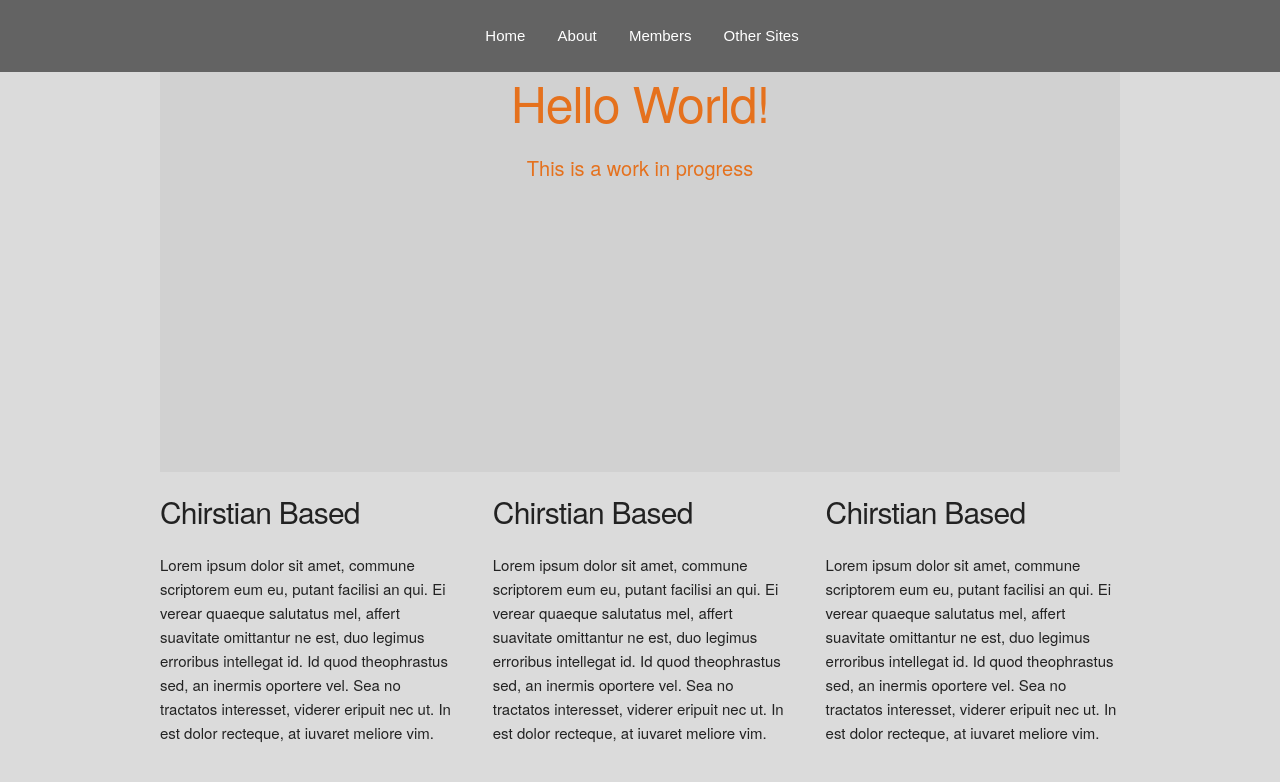
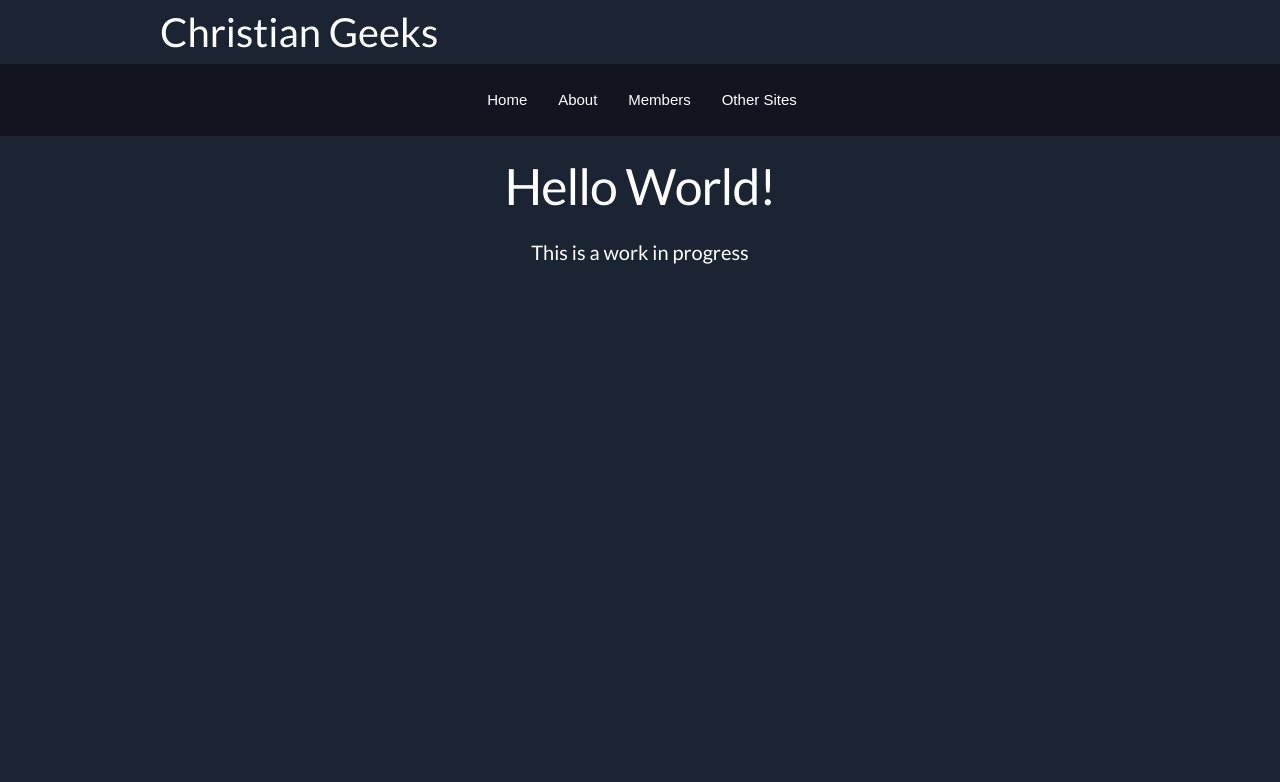
Before and after one commit to Borgdude/christian_geeks, a website: page app_client/index.html at #!/about in a window 1280 px wide. Drawn offline with Linux system fonts and the light colour scheme.

Commit message:
Change colors, add real content to about page

```diff
--- a/app_client/css/skeleton.css
+++ b/app_client/css/skeleton.css
@@ -124,8 +124,7 @@ body {
   font-size: 1.5em; /* currently ems cause chrome bug misinterpreting rems on body element */
   line-height: 1.6;
   font-weight: 400;
-  font-family: "Raleway", "HelveticaNeue", "Helvetica Neue", Helvetica, Arial, sans-serif;
-  color: #222; }
+  color: white; }
 
 
 /* Typography
--- a/app_client/index.html
+++ b/app_client/index.html
@@ -7,6 +7,14 @@
     <link rel="stylesheet" href="css/main.css">
     <link rel="stylesheet" href="css/skeleton.css">
   </head>
+  <div class="container">
+    <div class="row">
+      <div class="brand">
+        Christian Geeks
+      </div>
+    </div>
+  </div>
+
       <nav class="u-full-width">
         <ul>
           <li><a href="/">Home</a></li>
--- a/app_client/scss/main.scss
+++ b/app_client/scss/main.scss
@@ -1,8 +1,8 @@
-$color1: rgba(99, 99, 99, 1);
-$color2: rgba(229, 113, 29, 1);
-$color3: rgba(209, 209, 209, 1);
-$color4: rgba(219, 219, 219, 1);
-$color5: rgba(133, 199, 242, 1);
+$color1: rgba(91, 91, 91, 1);
+$color2: rgba(99, 173, 242, 1);
+$color3: rgba(27, 36, 50, 1);
+$color4: rgba(18, 20, 32, 1);
+$color5: rgba(216, 114, 114, 1);
 
 @import url(https://fonts.googleapis.com/css?family=Lato);
 
@@ -13,7 +13,9 @@ $color5: rgba(133, 199, 242, 1);
 body{
   margin: 0;
   padding: 0;
-  background-color: $color4;
+  background-color: $color3;
+  color: $color2;
+  font-family: 'Lato';
 }
 nav {
   text-align: center;
@@ -21,19 +23,16 @@ nav {
     list-style: none;
     margin: 0;
     padding: 0;
-    background-color: $color1;
+    background-color: $color4;
     text-align: center;
   }
 }
 .contents{
-  font-family: 'Lato';
+
 }
 .jumbo{
-  background-color: $color3;
-  color: $color2;
-  margin: 0 auto;
+  margin: 20px auto;
   text-align: center;
-  height: 400px;
   vertical-align: middle;
   h1{
     font-size: 50px;
@@ -51,7 +50,7 @@ li{
     padding: 14px 16px;
     text-decoration: none;
     &:hover {
-      background-color: $color5;
+      background-color: $color2;
       color: white;
     }
   }
@@ -67,6 +66,9 @@ li{
   margin: 0 auto;
   text-align: center;
 }
+.brand {
+  font-size: 4rem;
+}
 @media screen and (min-width: 600px) {
   nav li {
     display: inline-block;
--- a/app_client/templates/home.view.html
+++ b/app_client/templates/home.view.html
@@ -8,24 +8,4 @@
     </div>
   </div>
   <div class="clear"></div>
-  <div class="row">
-    <div class="one-third column">
-      <h4>Chirstian Based</h4>
-      <p>
-        Lorem ipsum dolor sit amet, commune scriptorem eum eu, putant facilisi an qui. Ei verear quaeque salutatus mel, affert suavitate omittantur ne est, duo legimus erroribus intellegat id. Id quod theophrastus sed, an inermis oportere vel. Sea no tractatos interesset, viderer eripuit nec ut. In est dolor recteque, at iuvaret meliore vim.
-      </p>
-    </div>
-    <div class="one-third column">
-      <h4>Chirstian Based</h4>
-      <p>
-        Lorem ipsum dolor sit amet, commune scriptorem eum eu, putant facilisi an qui. Ei verear quaeque salutatus mel, affert suavitate omittantur ne est, duo legimus erroribus intellegat id. Id quod theophrastus sed, an inermis oportere vel. Sea no tractatos interesset, viderer eripuit nec ut. In est dolor recteque, at iuvaret meliore vim.
-      </p>
-    </div>
-    <div class="one-third column">
-      <h4>Chirstian Based</h4>
-      <p>
-        Lorem ipsum dolor sit amet, commune scriptorem eum eu, putant facilisi an qui. Ei verear quaeque salutatus mel, affert suavitate omittantur ne est, duo legimus erroribus intellegat id. Id quod theophrastus sed, an inermis oportere vel. Sea no tractatos interesset, viderer eripuit nec ut. In est dolor recteque, at iuvaret meliore vim.
-      </p>
-    </div>
-  </div>
 </div>
```
Also changed, not shown: app_client/templates/about.view.html (+11 -1 lines), app_client/css/main.css.
